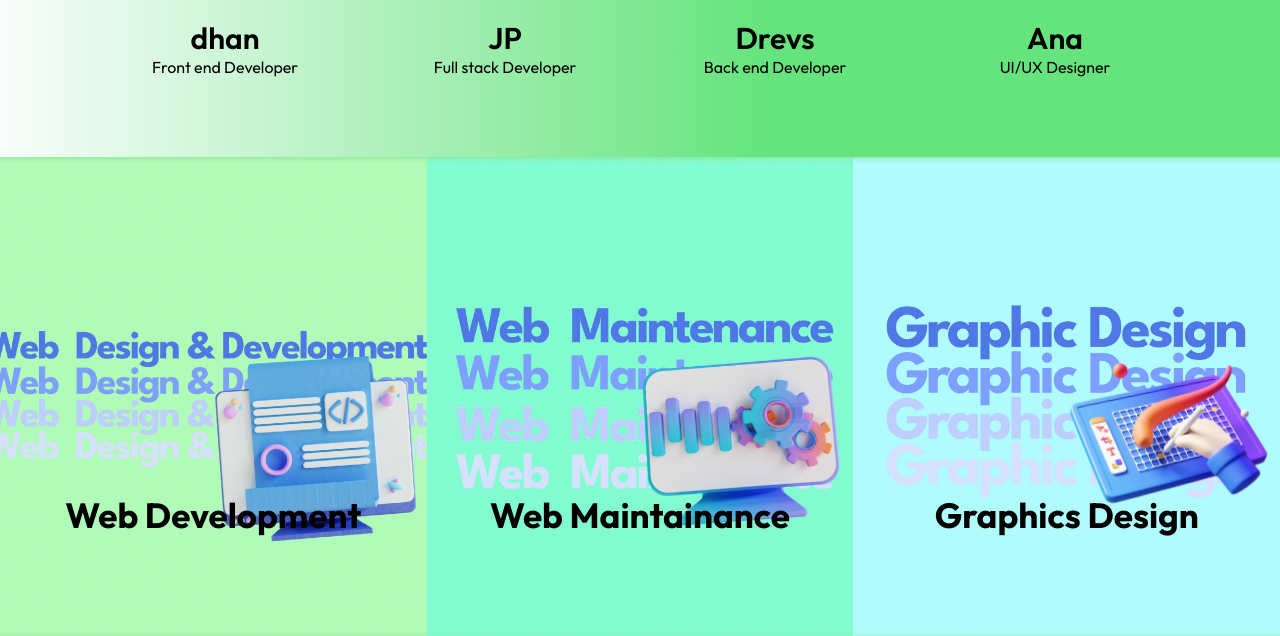
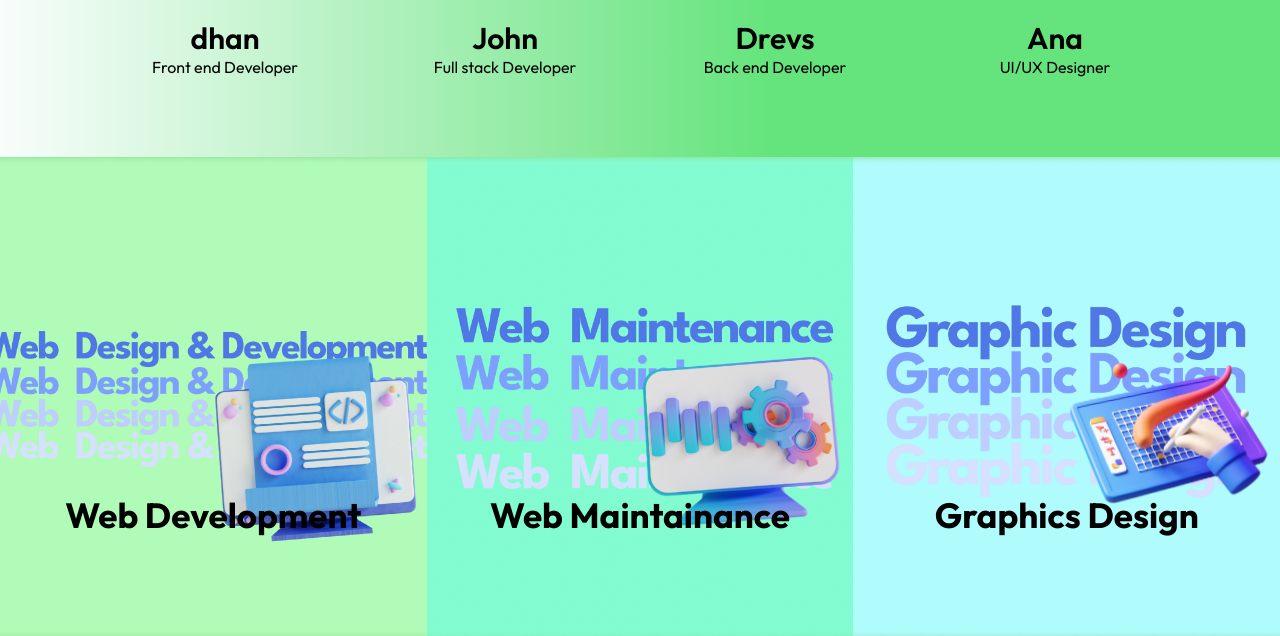
Before and after one commit to dev-dhan/AMT_Final_Landing_Page, a PHP site: page / in a window 1280 px wide. Shown: the part 5788-6424 px from the top of the page. Run offline with PHP 8.4, Linux system fonts and the light colour scheme; some libraries are stand-ins or nearby versions.

Commit message:
change jp to john

```diff
--- a/index.php
+++ b/index.php
@@ -394,7 +394,7 @@
 
                 <div class="team">
                     <img src="images/team-2.png" alt="Team Member">
-                    <p class="name">JP</p>
+                    <p class="name">John</p>
                     <p class="role">Full stack Developer</p>
                 </div>
             </div>
```
